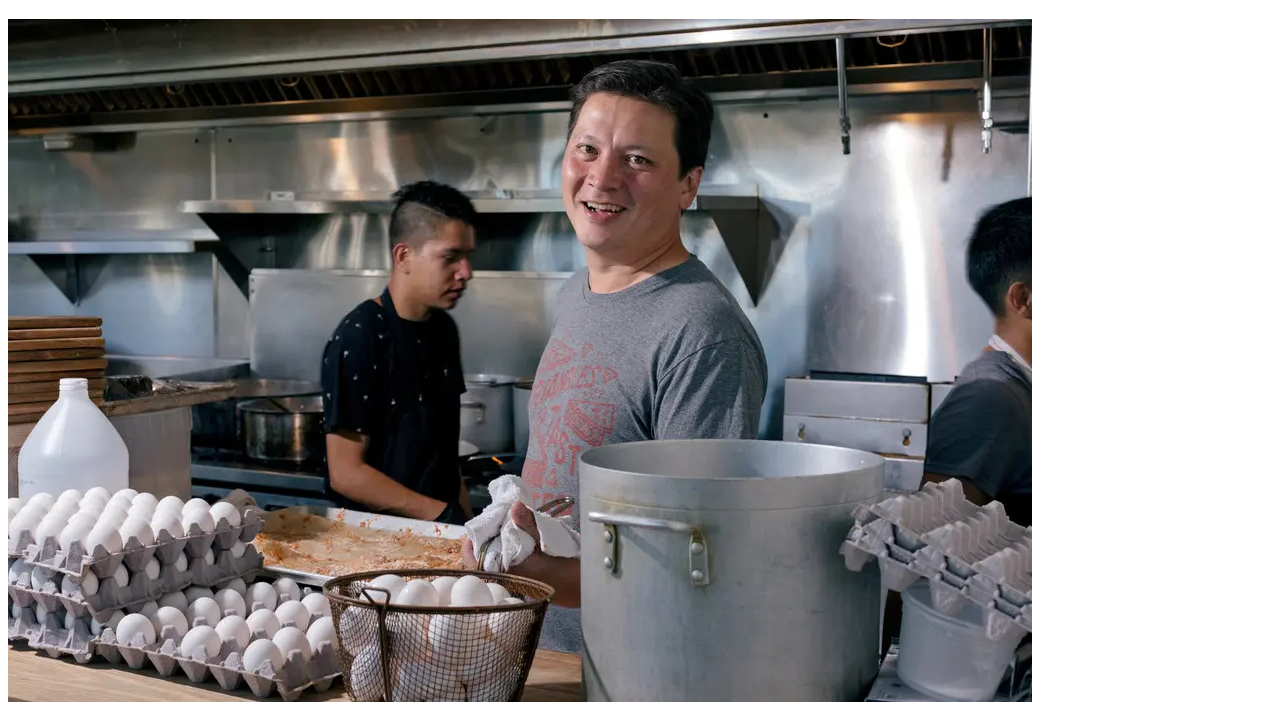
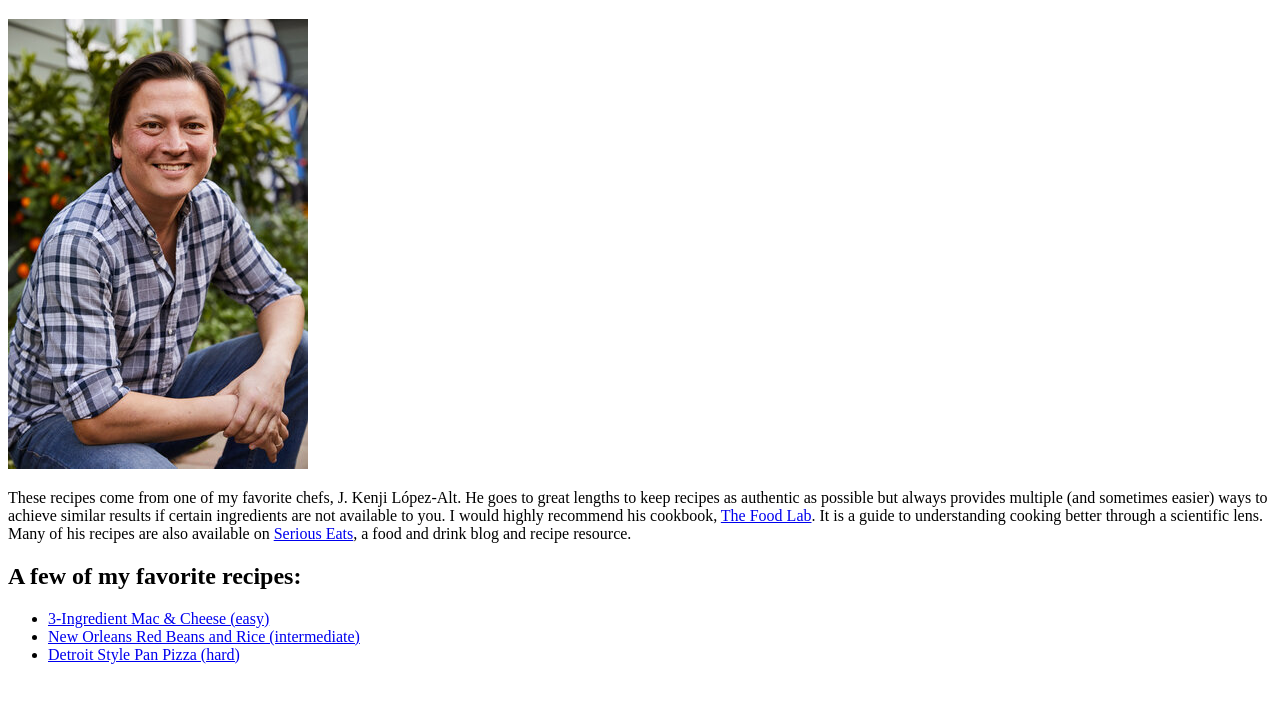
Before and after one commit to lubranoa/odin-recipes, a plain HTML site: page index.html in a window 1280 px wide. Shown: the part 61-780 px from the top of the page. Drawn offline with Linux system fonts and the light colour scheme.

Commit message:
Change image on front page

```diff
--- a/index.html
+++ b/index.html
@@ -10,7 +10,7 @@
   <h1>
       Kenji López-Alt Recipes
   </h1>
-  <img src="images/Kenji-egg.webp" alt="Picture of Kenji López-Alt">
+  <img src="images/Lopez-Alt_photo-by-Aubrie-Pick-med.jpg" alt="Picture of Kenji López-Alt">
   <p>
     These recipes come from one of my favorite chefs, J. Kenji López-Alt. He goes to
     great lengths to keep recipes as authentic as possible but always provides multiple
```
